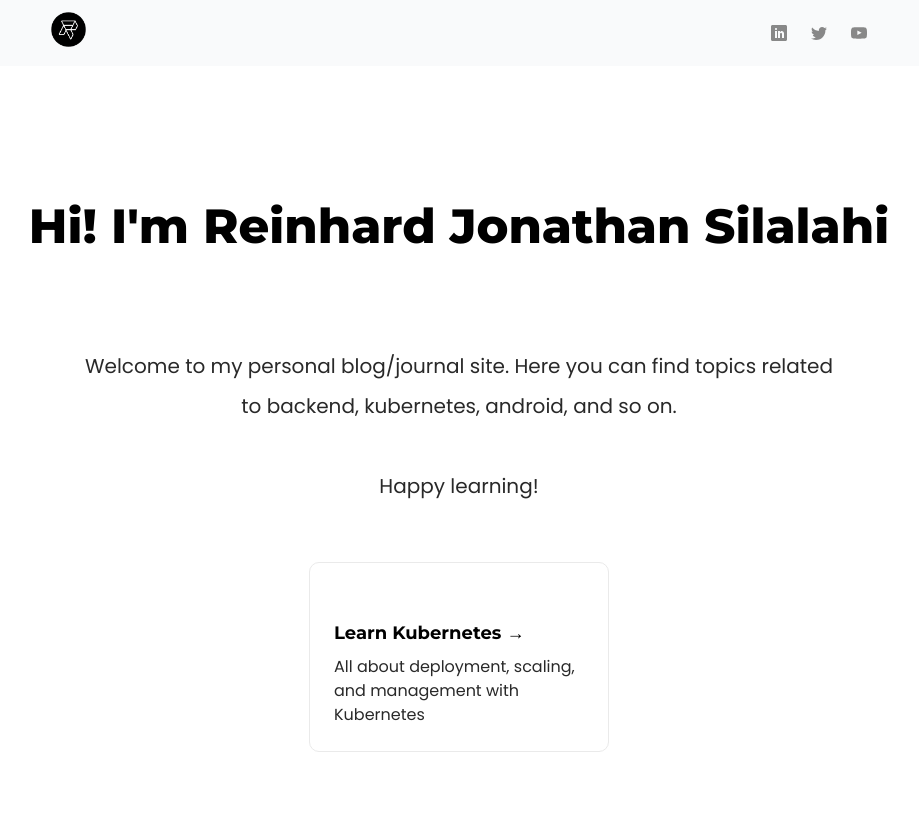
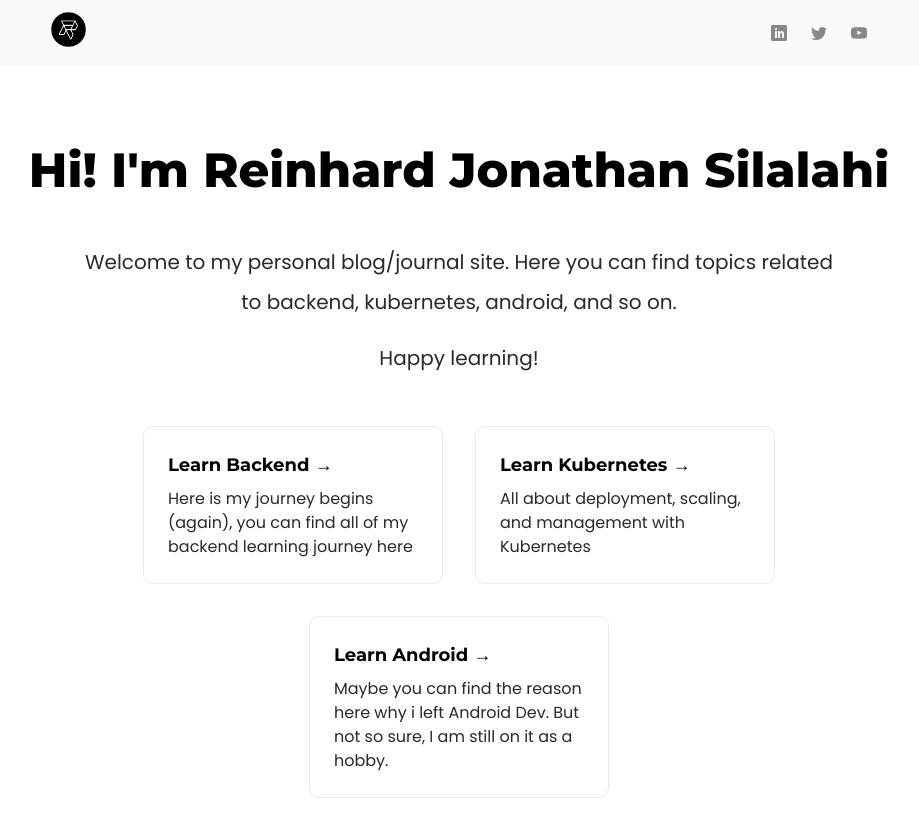
Before and after one commit to reinhardjs/my-web, a Next.js app: page / in a window 1280 px wide. Shown: the whole page, without its empty margins (181-1100 px from the left). Built offline with nearby package versions, Linux system fonts and the light colour scheme.

Commit message:
styling landing page

```diff
--- a/pages/index.js
+++ b/pages/index.js
@@ -10,28 +10,36 @@ export default function Home() {
   return (
     <>
       <div className={styles.main}>
-        <h1 className="text-4xl md:text-5xl font-black text-center">
+        <h1 className="text-4xl md:text-5xl font-black text-center pt-20 pb-12">
           Hi! {"I'm"} Reinhard Jonathan Silalahi
         </h1>
 
         <div className="max-w-3xl">
-          <div className="text-center text-lg md:text-xl mt-14">
-            <p className="leading-10">
+          <div className="text-center text-lg md:text-xl mt-0 pb-8">
+            <p className="leading-10 pb-4">
               Welcome to my personal blog/journal site. Here you can find topics
               related to backend, kubernetes, android, and so on.
-              <br />
-              <br />
-              Happy learning!
-              <br />
-              <br />
             </p>
+            <p className="leading-10">Happy learning!</p>
           </div>
         </div>
 
         <div className={styles.grid}>
+          <Link href="/learn-backend">
+            <a className={styles.card}>
+              <h2 className="text-lg font-bold mb-2 mt-0">
+                Learn Backend &rarr;
+              </h2>
+              <p className="text-md">
+                Here is my journey begins (again), you can find all of my
+                backend learning journey here
+              </p>
+            </a>
+          </Link>
+
           <Link href="/learn-kubernetes">
             <a className={styles.card}>
-              <h2 className="text-lg font-bold mb-2">
+              <h2 className="text-lg font-bold mb-2 mt-0">
                 Learn Kubernetes &rarr;
               </h2>
               <p className="text-md">
@@ -40,25 +48,17 @@ export default function Home() {
             </a>
           </Link>
 
-          {/* <Link href="/learn-backend">
-            <a className={styles.card}>
-              <h2 className="text-lg font-bold mb-2">Learn Backend &rarr;</h2>
-              <p className="text-md">
-                Here is my journey begins (again), you can find all of my
-                backend learning journey here
-              </p>
-            </a>
-          </Link>
-
           <Link href="/learn-android">
             <a className={styles.card}>
-              <h2 className="text-lg font-bold mb-2">Learn Android &rarr;</h2>
+              <h2 className="text-lg font-bold mb-2 mt-0">
+                Learn Android &rarr;
+              </h2>
               <p className="text-md">
                 Maybe you can find the reason here why i left Android Dev. But
                 not so sure, I am still on it as a hobby.
               </p>
             </a>
-          </Link> */}
+          </Link>
         </div>
       </div>
       {/* <Section1></Section1>
--- a/styles/Home.module.css
+++ b/styles/Home.module.css
@@ -1,5 +1,4 @@
 .main {
-  padding: 6rem 0 2rem 0;
   flex: 1;
   display: flex;
   flex-direction: column;
```
